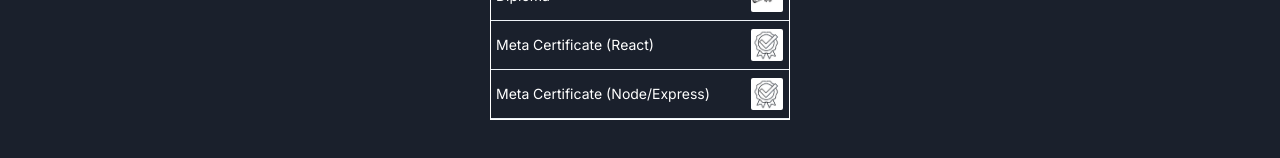
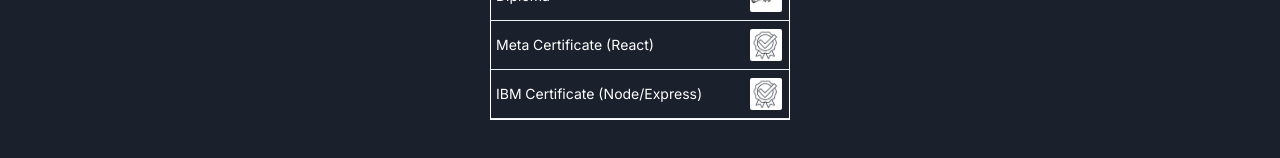
Before and after one commit to jjtron/portfolio, a Next.js app: page /documents in a window 1280 px wide. Shown: the part 312-470 px from the top of the page. Built offline with nearby package versions, Linux system fonts and the light colour scheme.

Commit message:
Fix Cert sponsor from Meta to IBM

```diff
--- a/app/documents/DocumentsSection.js
+++ b/app/documents/DocumentsSection.js
@@ -46,7 +46,7 @@
                 <Td px="2px"><a href='/Coursera_TP9R6DGDBPLQ.pdf' target="_blank" ><Image rounded="sm" boxSize="32px" src={`/images/certificate.png`} /></a></Td>
               </Tr>
               <Tr>
-                <Td pl="5px" >Meta Certificate (Node/Express)</Td>
+                <Td pl="5px" >IBM Certificate (Node/Express)</Td>
                 <Td px="2px"><a href='/Coursera_DRKZLABBTF4R.pdf' target="_blank" ><Image rounded="sm" boxSize="32px" src={`/images/certificate.png`} /></a></Td>
               </Tr>
             </Tbody>
```
